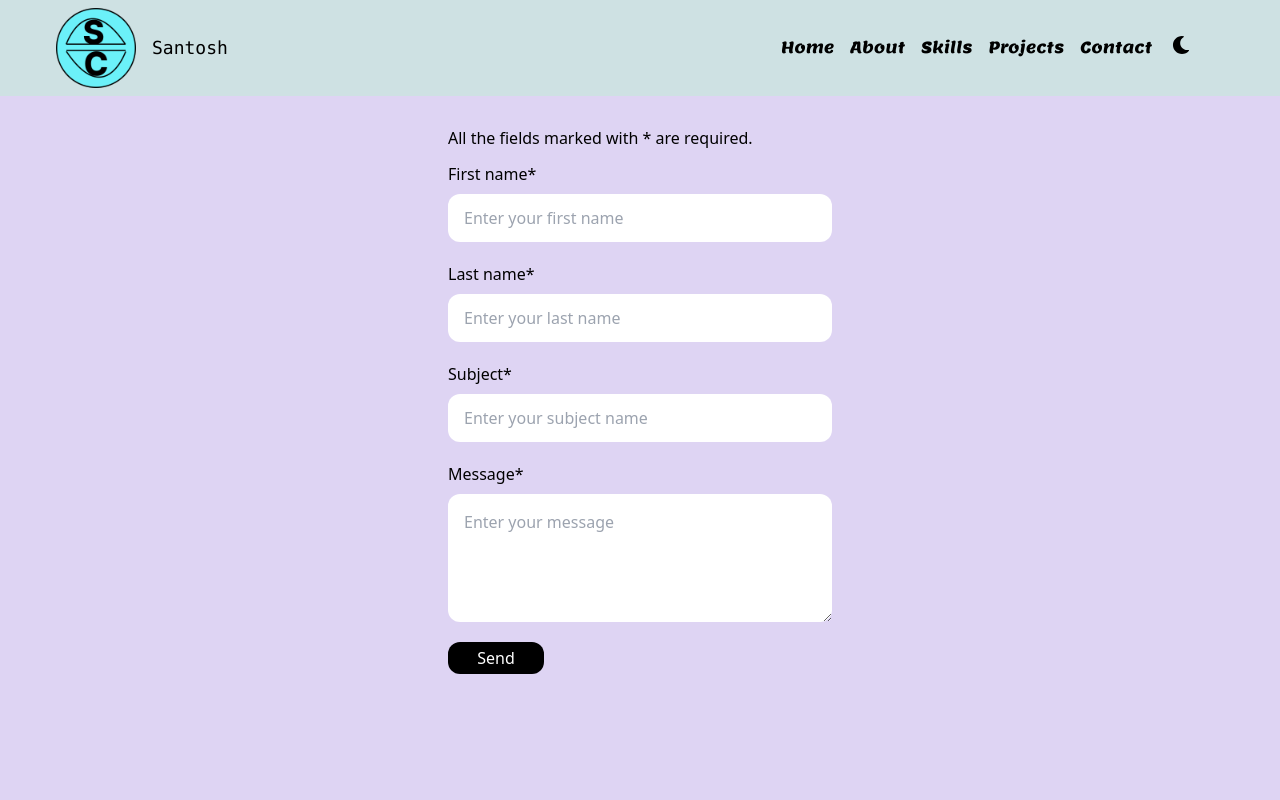
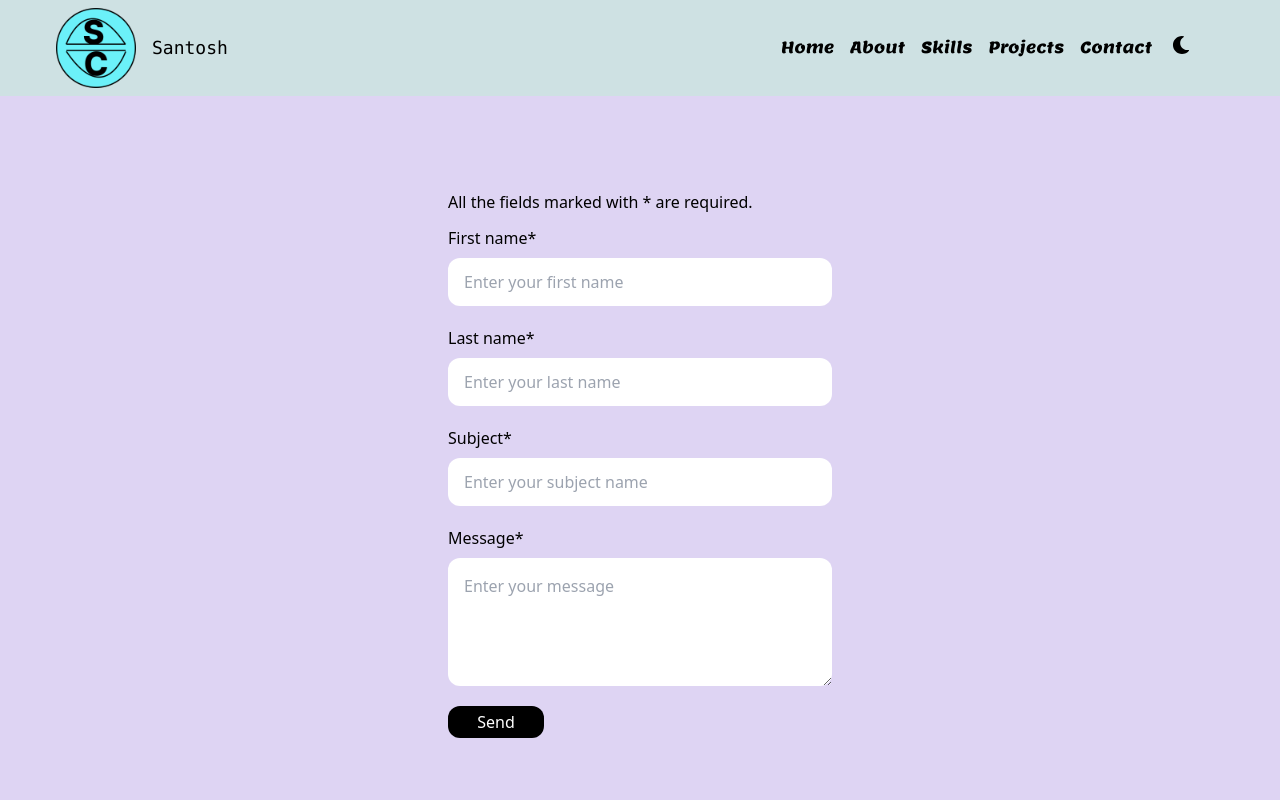
Before and after one commit to SantoshChapagai/My-Portfolio, a Next.js app: page /contact in a window 1280 px wide. Shown: the top 800 px of the page. Built offline with nearby package versions, Linux system fonts and the light colour scheme.

Commit message:
update the style of contact page

```diff
--- a/app/contact/page.tsx
+++ b/app/contact/page.tsx
@@ -33,7 +33,7 @@ const Contact = () => {
   };
 
   return (
-    <div className='h-screen overflow-hidden flex justify-center items-center text-primary'>
+    <div className='min-h-screen pt-32 overflow-hidden flex justify-center items-center text-primary'>
       <div>
         <p>All the fields marked with * are required.</p>
         <form onSubmit={handleSubmit}>
```
